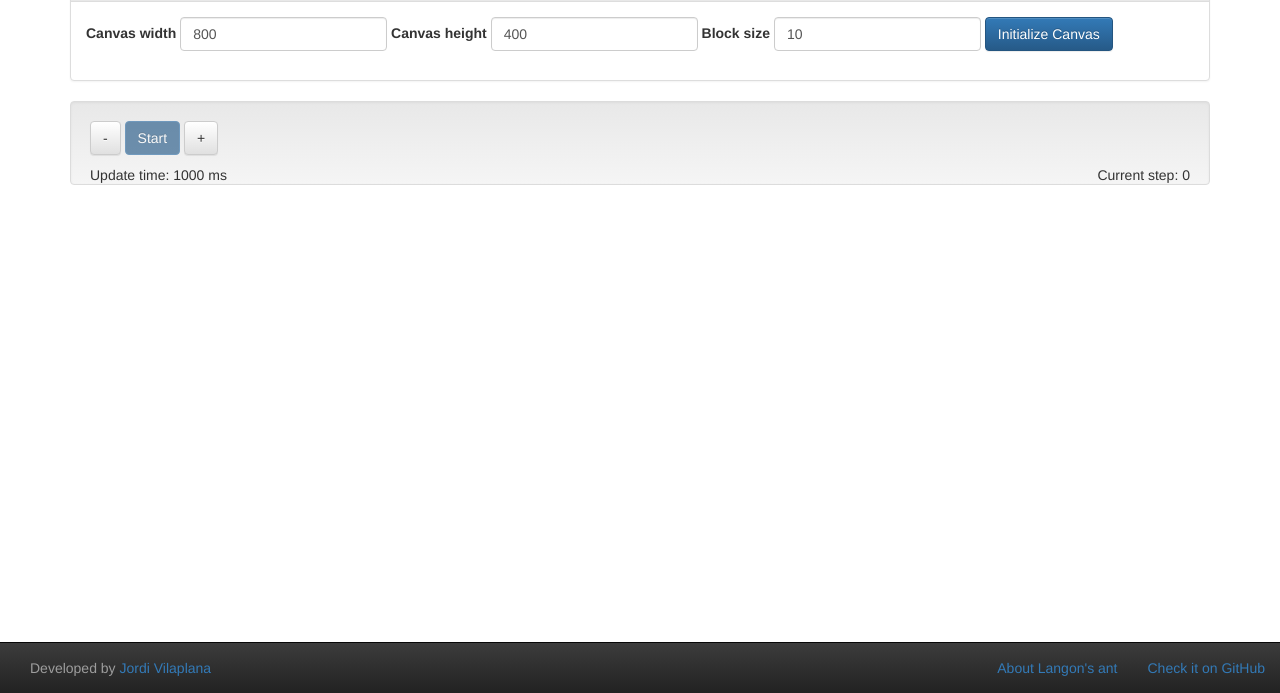
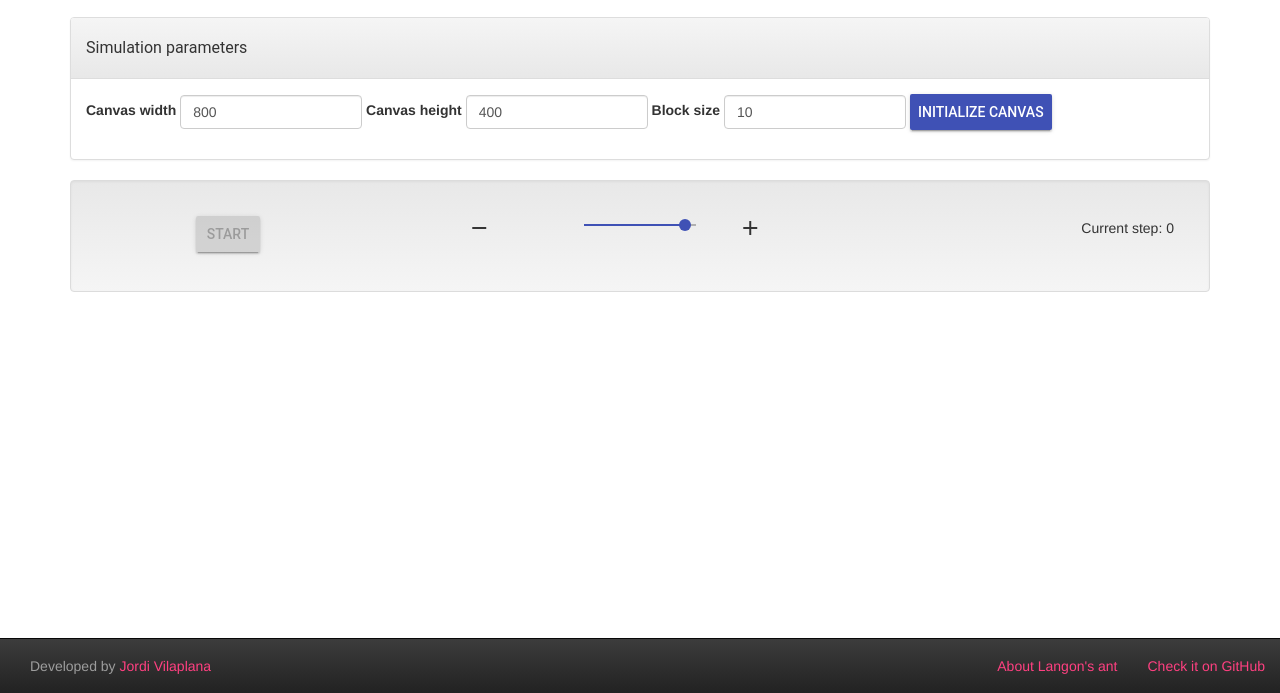
Before and after one commit to jvilaplana/langtonsant, a plain HTML site: page index.html in a window 1280 px wide. Shown: the part 107-800 px from the top of the page. Drawn offline with Linux system fonts and the light colour scheme.

Commit message:
Added material design styles
More info here: http://www.getmdl.io/started/index.html

```diff
--- a/index.html
+++ b/index.html
@@ -6,11 +6,14 @@
   <meta name="author" content="Jordi Vilaplana">
   <link rel="stylesheet" type="text/css" href="style/bootstrap.min.css">
   <link rel="stylesheet" type="text/css" href="style/bootstrap-theme.min.css">
+  <link rel="stylesheet" href="style/material.min.css">
   <link rel="stylesheet" type="text/css" href="style/langtonsant.css">
   <script src="javascript/jquery-1.11.3.min.js"></script>
   <script src="javascript/jquery-ui.min.js"></script>
   <script src="javascript/bootstrap.min.js"></script>
+  <script src="javascript/material.min.js"></script>
   <script src="javascript/langtonsant.js"></script>
+  <link rel="stylesheet" href="https://fonts.googleapis.com/icon?family=Material+Icons">
 </head>
 <body>
   <div class="container">
@@ -33,18 +36,33 @@
             <label for="blockSize">Block size</label>
             <input id="blockSize" type="number" class="form-control" placeholder="Block size" value="10" min="10">
           </div>
-          <button id="initializeCanvas" type="submit" class="btn btn-primary">Initialize Canvas</button>
+          <button id="initializeCanvas" type="submit" class="mdl-button mdl-js-button mdl-button--raised mdl-button--colored">Initialize Canvas</button>
         </form>
       </div>
     </div>
     <div class="well">
-      <p>
-        <span id="speedDown" class="btn btn-default">-</span>
-        <button id="start" class="btn btn-primary" disabled>Start</button>
-        <span id="speedUp" class="btn btn-default">+</span>
-      </p>
+      <div class="mdl-grid">
+        <div class="mdl-cell mdl-cell--1-col">
+          <div id="runningSpinner" class="mdl-spinner mdl-js-spinner mdl-spinner--single-color"></div>
+        </div>
+        <div class="mdl-cell mdl-cell--3-col">
+          <button id="start" class="mdl-button mdl-js-button mdl-button--raised mdl-button--colored" disabled>Start</button>
+        </div>
+        <div class="mdl-cell mdl-cell--1-col">
+          <i class="material-icons">remove</i>
+        </div>
+        <div class="mdl-cell mdl-cell--2-col">
+          <input id="speedSlider" class="mdl-slider mdl-js-slider" type="range" min="0" max="10000" value="9000" tabindex="0"/>
+          <div class="mdl-tooltip mdl-tooltip--large" for="speedSlider">
+            Adjust simulation speed (<span id="currentSpeed">0</span> ms)
+          </div>
+        </div>
+        <div class="mdl-cell mdl-cell--1-col">
+          <i class="material-icons">add</i>
+        </div>
+        <div class="mdl-cell mdl-cell--4-col">
           <p class="pull-right">Current step: <span id="currentStep">0</span></p>
-      <p class="pull-left">Update time: <span id="currentSpeed">0</span> ms</p>
+        </div>
       </div>
       <div id="grid"></div>
     </div>
--- a/javascript/langtonsant.js
+++ b/javascript/langtonsant.js
@@ -179,11 +179,13 @@ $(function() {
     if(!running) {
       running = true;
       simulate();
-      $('#start').html("Stop");
+      $('#start').html("Pause");
+      $('#runningSpinner').addClass('is-active');
     }
     else {
       running = false;
       $('#start').html("Start");
+      $('#runningSpinner').removeClass('is-active');
     }
 
   });
@@ -199,5 +201,10 @@ $(function() {
     $('#currentSpeed').html(speed);
   });
 
+  $('#speedSlider').on('input', function() {
+    $('#currentSpeed').html(10000 - $('#speedSlider').val());
+    speed = 10000 - $('#speedSlider').val();
+  });
+
   $('#currentSpeed').html(speed);
 });
```
Also changed, not shown: javascript/material.min.js (added), style/material.min.css (added). Lines whose indentation alone changed are shown as unchanged.
